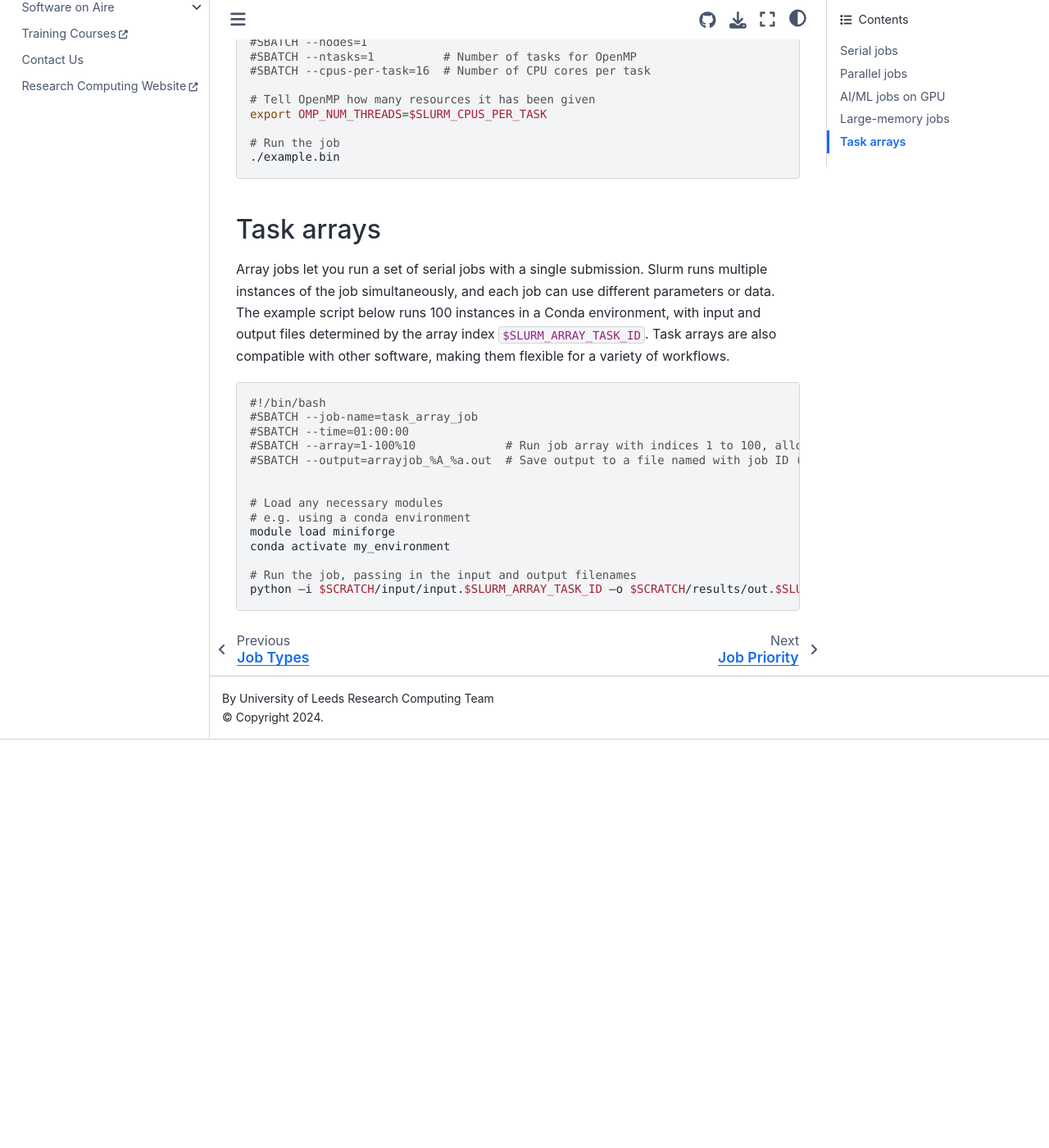
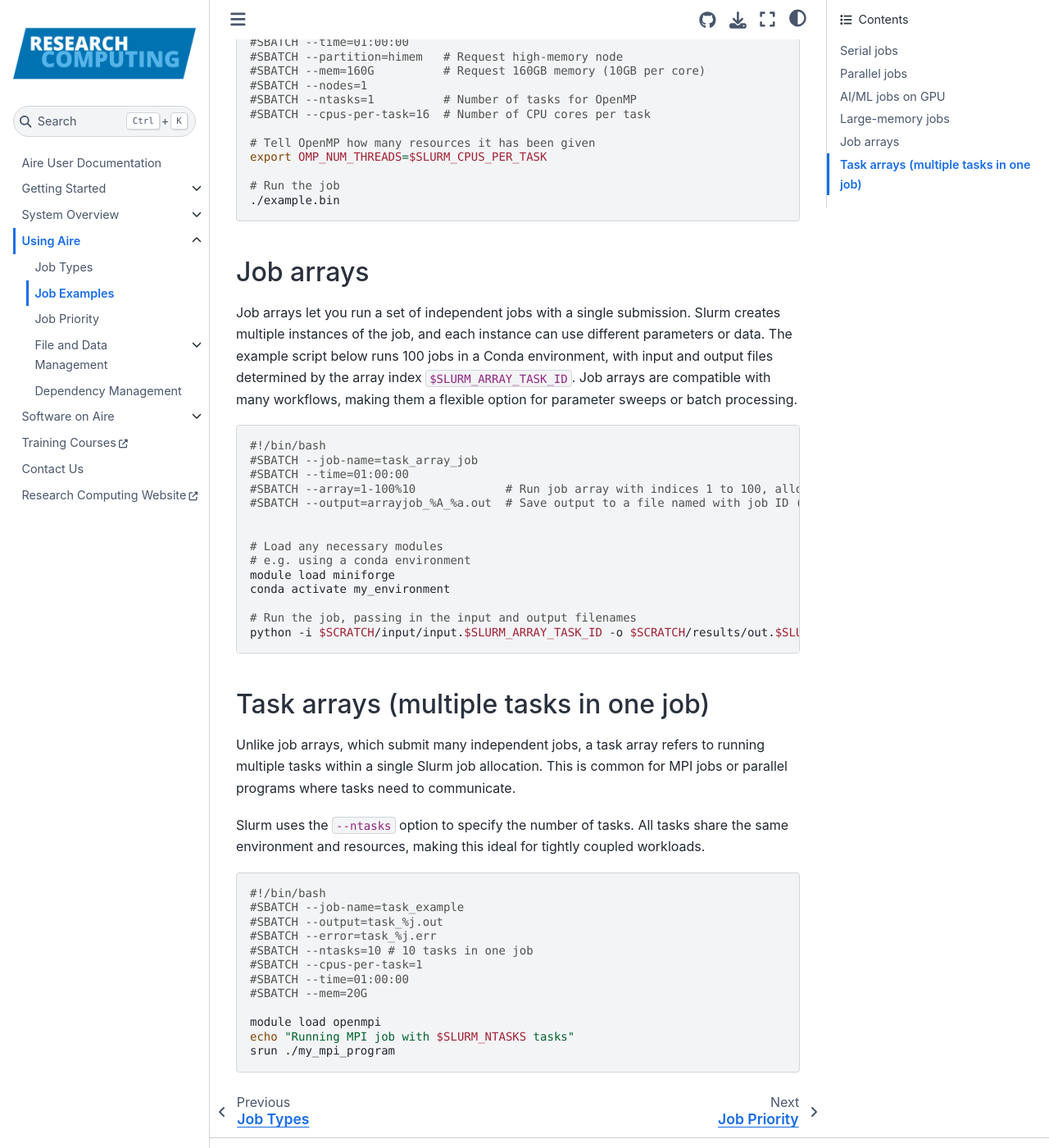
Before and after one commit to arcdocs/aire, a Jupyter Book: the page built from book/usage/job_example.md, in a window 1280 px wide and 1400 px high, scrolled down 4548 px. Shown: the whole window at 82% size. Built offline with Jupyter Book 1.0.4 settings and Sphinx 7.4.7 and the Sphinx Book theme 1.1.4, drawn with Linux system fonts in a browser that asks for light colours; before the commit the page ends 5450 px from its top, so only the background shows below that; some of the changed text lies outside the part shown.

Commit message:
Clarify job and task arrays in usage documentation
Updated job_example.md to clarify job and task arrays, added references to Slurm documentation, and corrected some terminology.

````diff
--- a/book/usage/job_example.md
+++ b/book/usage/job_example.md
@@ -6,7 +6,7 @@ By default, jobs are automatically assigned default resources:
 - 1GB memory
 - Execution on the standard compute node pool
 
-Users must always specify a time limit, either at submission or in their job script.
+Users must always specify a time limit, either at submission or in their job script. The [official Slurm documentation](https://slurm.schedmd.com/documentation.html) is maintained by SchedMD, the developers of Slurm, and so provides a good starting point for anyone who wants to explore the topic in more depth.
 
 In the following examples, we demonstrate job scripts for running jobs on various configurations of resources.
 
@@ -183,9 +183,9 @@ export OMP_NUM_THREADS=$SLURM_CPUS_PER_TASK
 ./example.bin
 ```
 
-## Task arrays
+## Job arrays
 
-Array jobs let you run a set of serial jobs with a single submission. Slurm runs multiple instances of the job simultaneously, and each job can use different parameters or data. The example script below runs 100 instances in a Conda environment, with input and output files determined by the array index `$SLURM_ARRAY_TASK_ID`. Task arrays are also compatible with other software, making them flexible for a variety of workflows.
+Job arrays let you run a set of independent jobs with a single submission. Slurm creates multiple instances of the job, and each instance can use different parameters or data. The example script below runs 100 jobs in a Conda environment, with input and output files determined by the array index `$SLURM_ARRAY_TASK_ID`. Job arrays are compatible with many workflows, making them a flexible option for parameter sweeps or batch processing.
 
 ```bash
 #!/bin/bash
@@ -201,5 +201,25 @@ module load miniforge
 conda activate my_environment
 
 # Run the job, passing in the input and output filenames
-python –i $SCRATCH/input/input.$SLURM_ARRAY_TASK_ID –o $SCRATCH/results/out.$SLURM_ARRAY_TASK_ID
+python -i $SCRATCH/input/input.$SLURM_ARRAY_TASK_ID -o $SCRATCH/results/out.$SLURM_ARRAY_TASK_ID
 ```
+
+## Task arrays (multiple tasks in one job)
+Unlike job arrays, which submit many independent jobs, a task array refers to running multiple tasks within a single Slurm job allocation. This is common for MPI jobs or parallel programs where tasks need to communicate.
+
+Slurm uses the `--ntasks` option to specify the number of tasks. All tasks share the same environment and resources, making this ideal for tightly coupled workloads.
+
+```bash
+#!/bin/bash
+#SBATCH --job-name=task_example
+#SBATCH --output=task_%j.out
+#SBATCH --error=task_%j.err
+#SBATCH --ntasks=10 # 10 tasks in one job
+#SBATCH --cpus-per-task=1
+#SBATCH --time=01:00:00
+#SBATCH --mem=20G
+
+module load openmpi
+echo "Running MPI job with $SLURM_NTASKS tasks"
+srun ./my_mpi_program
+```
````
